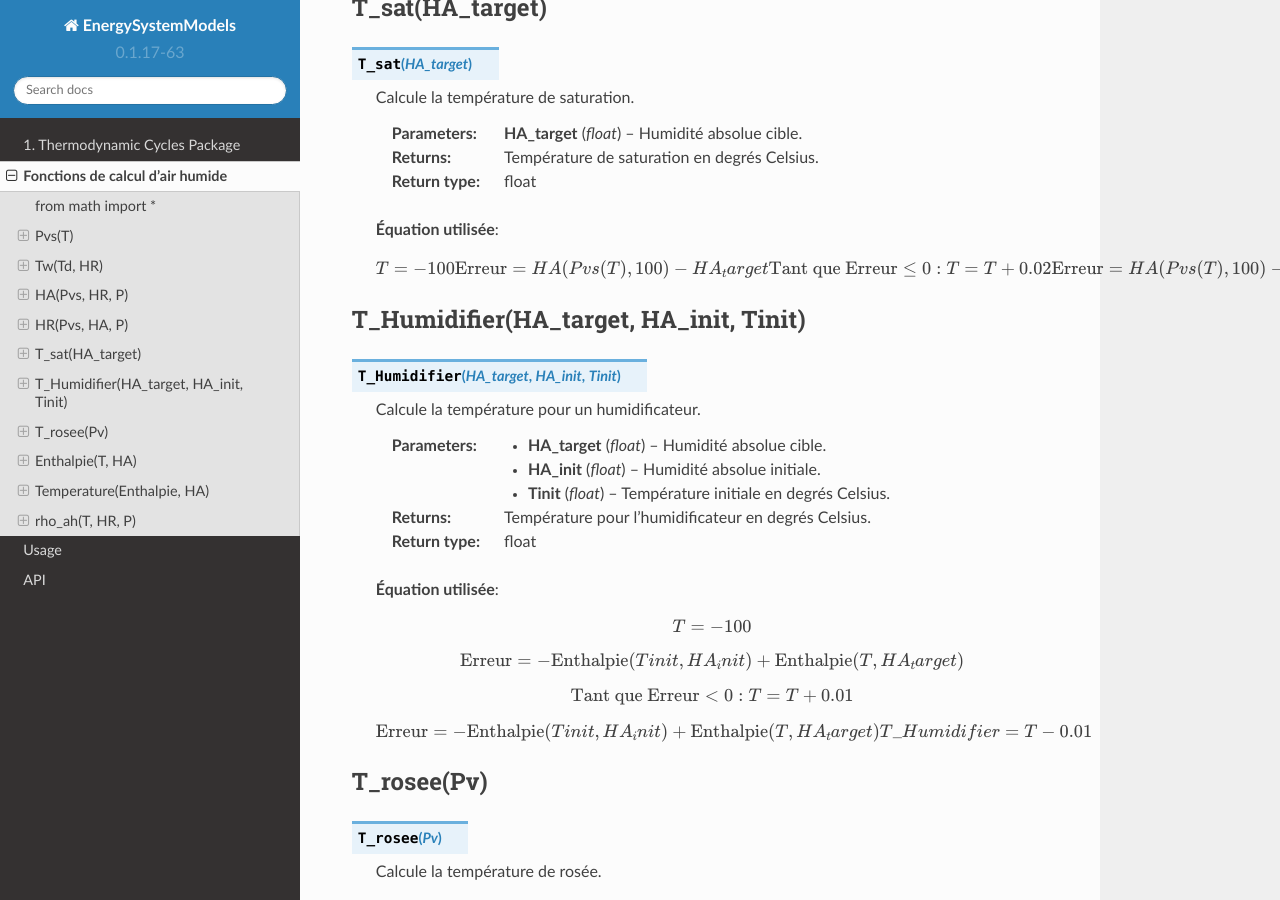
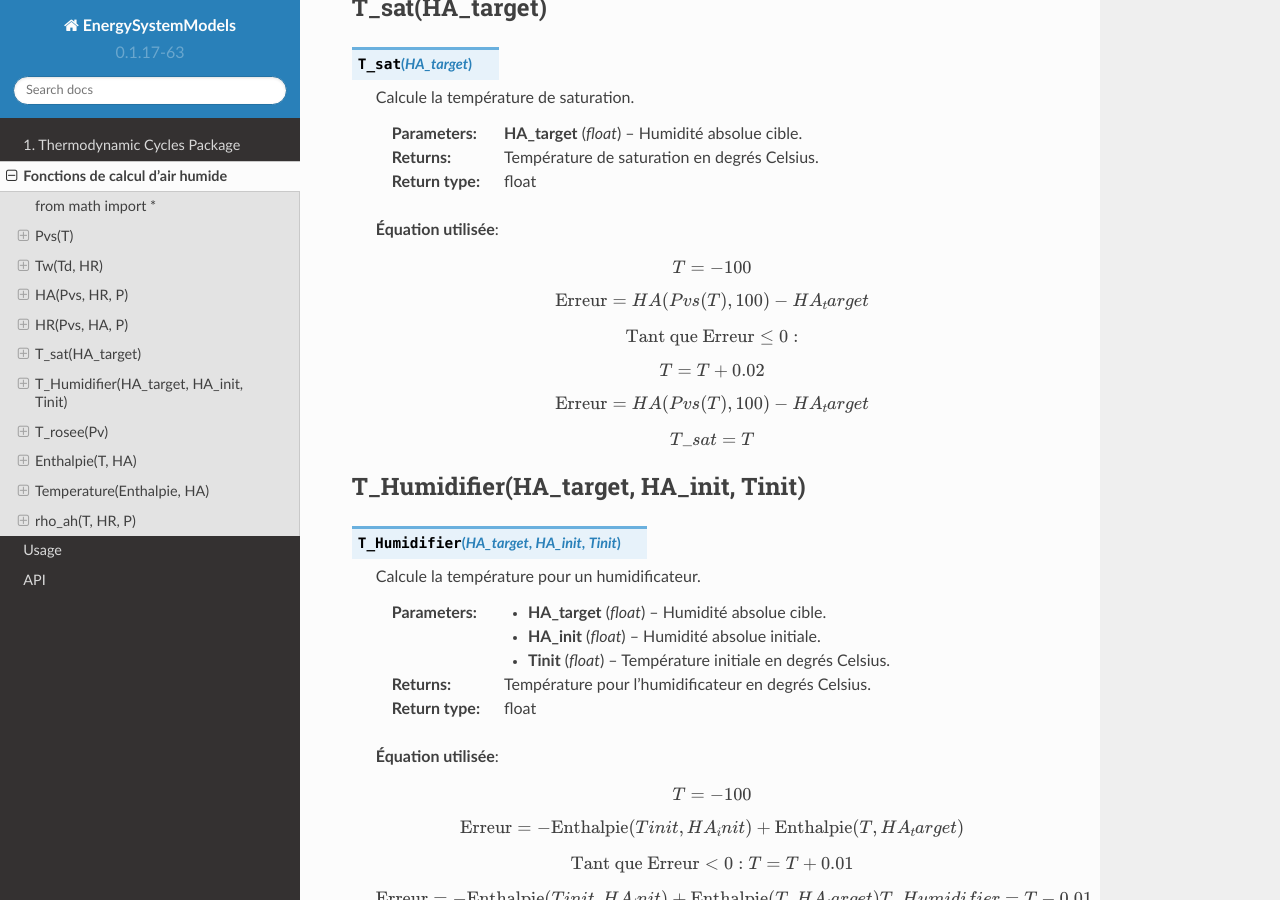
Before and after one commit to ZoheirHADID/EnergySystemModels-Tutorial, a Sphinx documentation site: the page built from docs/source/Traitement_d_air.rst, in a window 1280 px wide and 900 px high, scrolled down 2254 px. Built offline with Sphinx 7.4.7 and the Read the Docs theme 2.0.0, drawn with Linux system fonts in a browser that asks for light colours.

Commit message:
Update Traitement_d_air.rst

```diff
--- a/docs/source/Traitement_d_air.rst
+++ b/docs/source/Traitement_d_air.rst
@@ -148,10 +148,15 @@ T_sat(HA_target)
    .. math::
 
       T = -100
+   .. math::
       \text{Erreur} = HA(Pvs(T), 100) - HA_target
+   .. math::
       \text{Tant que Erreur} \leq 0 :
+   .. math::
          T = T + 0.02
+   .. math::
          \text{Erreur} = HA(Pvs(T), 100) - HA_target
+   .. math::
       T\_sat = T
 
 T_Humidifier(HA_target, HA_init, Tinit)
```
